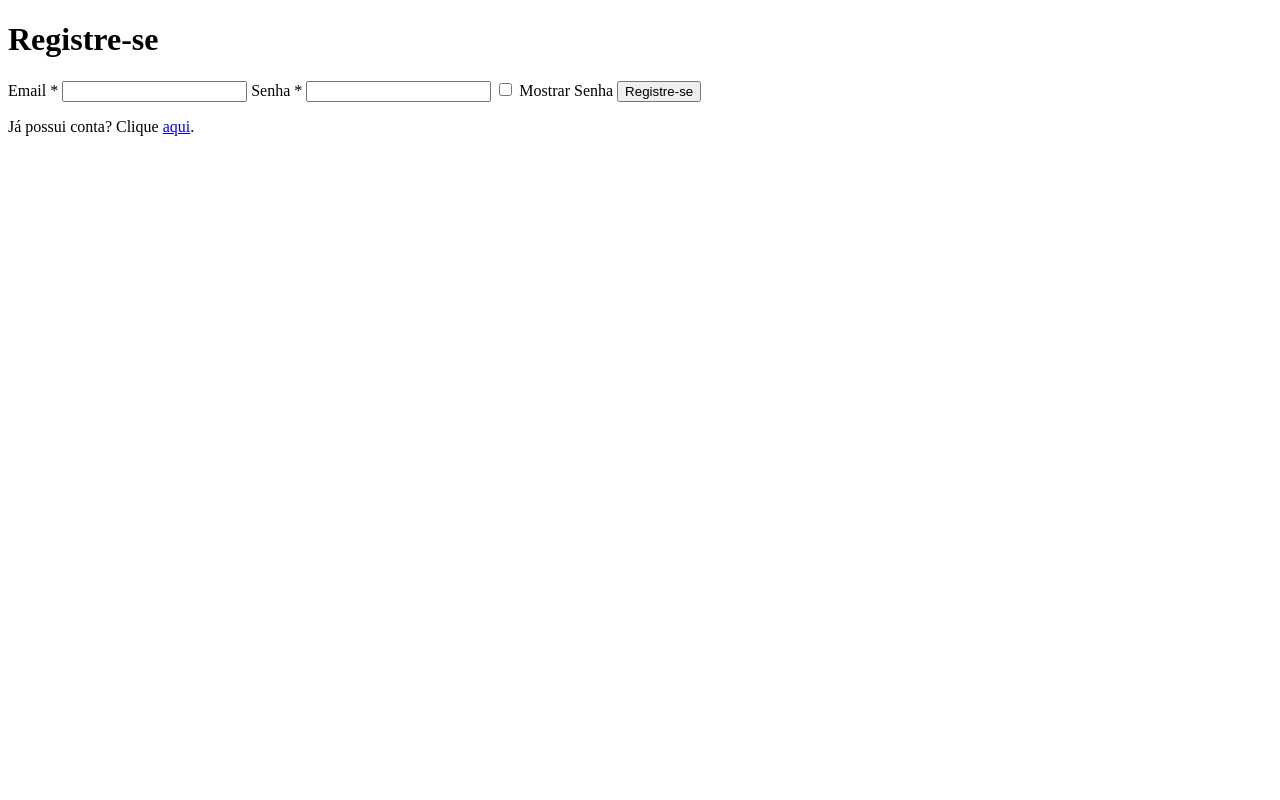
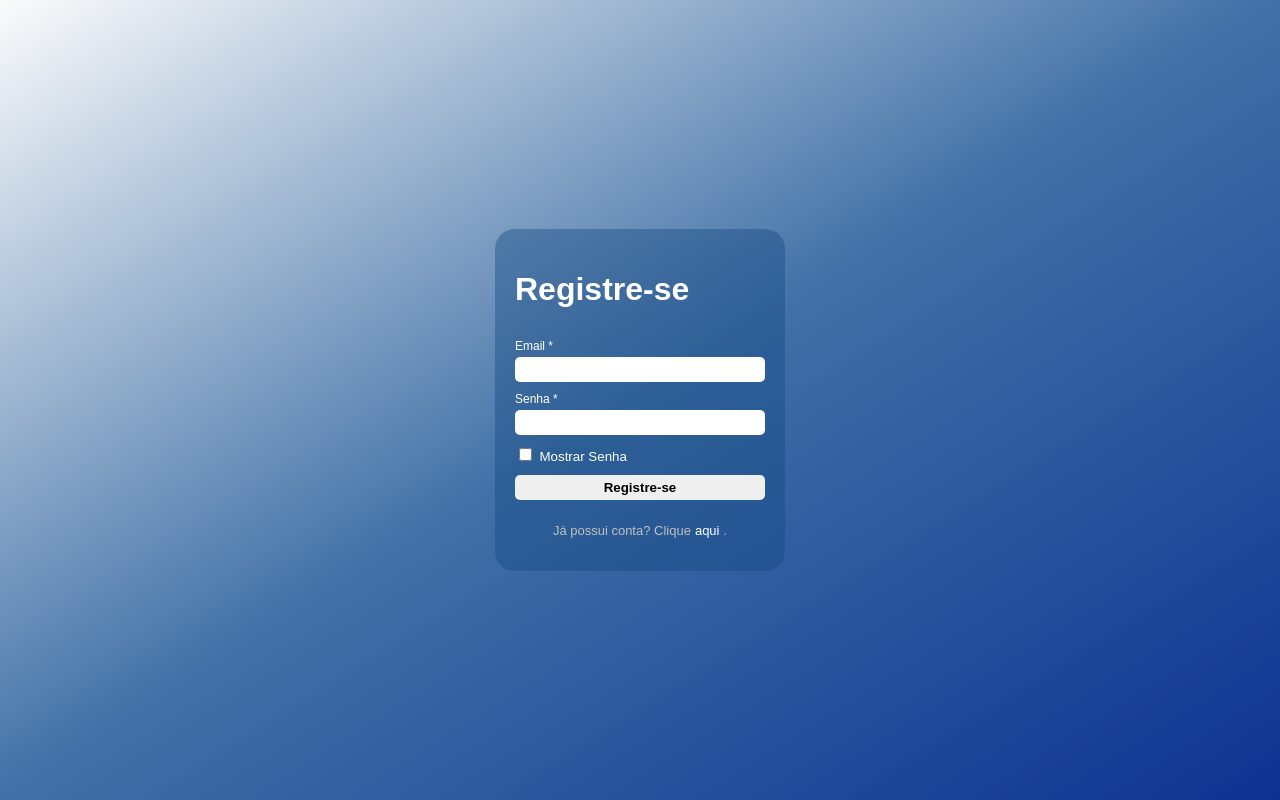
Before and after one commit to alexandrejrdev/get-users, a plain HTML site: page client/src/pages/register.html in a window 1280 px wide. Drawn offline with Linux system fonts and the light colour scheme.

Commit message:
style: adicionar estilos da pagina de register

```diff
--- a/client/src/pages/register.html
+++ b/client/src/pages/register.html
@@ -3,6 +3,7 @@
 <head>
     <meta charset="UTF-8">
     <meta name="viewport" content="width=device-width, initial-scale=1.0">
+    <link rel="stylesheet" href="../styles/register.css">
     <title>Registre-se</title>
 </head>
 
@@ -10,15 +11,23 @@
     <main>
         <form>
             <h1>Registre-se</h1>
+            <div class="email">
                 <label>Email *</label>
                 <input type="email">
+            </div>
+            <div class="senha">
                 <label>Senha *</label>
                 <input type="password">
+            </div>
             <!-- <input type="checkbox"> -->
+            <div class="mostrarsenha">
                 <input type="checkbox" name="" id="">
                 <label id="Label-passowrd">Mostrar Senha</label>
+            </div>
             <button>Registre-se</button>
+            <div class="links">
                 <p>Já possui conta? Clique <a href="login.html">aqui</a>.</p>
+            </div>
         </form>
     </main>
     <script src="../scripts/register.js"></script>
--- /dev/null
+++ b/client/src/styles/register.css
@@ -0,0 +1,109 @@
+body {
+    font-family: Arial, Helvetica, sans-serif;
+    margin: 0; /* para retirar as margens da pagina*/
+    padding: 0; /* para retirar as margens da pagina*/
+}
+
+main {
+    width: 100%;
+    height: 100vh;
+    display: flex;
+    background: linear-gradient(to bottom right, rgb(251, 251, 251), rgb(64, 112, 166), rgb(13, 50, 145));
+    justify-content: center;
+    align-items: center;
+}
+
+form {
+    width: 250px;
+    color: white;
+    display: flex;
+    flex-direction: column;
+    background-color: rgba(20, 73, 129, 0.419);
+    padding: 20px;
+    border-radius: 20px;
+    gap: 10px;
+}
+
+form div label {
+    font-size: 12px;
+    font-weight: 100;
+    color: white;
+}
+
+form .email {
+    display: flex;
+    flex-direction: column;
+}
+
+form .email input {
+    border-radius: 5px;
+    outline: none;
+    border-style: none;
+    padding: 5px;
+    margin-top: 4px;
+}
+
+form .senha {
+    display: flex;
+    flex-direction: column;
+}
+
+form .senha input {
+    border-radius: 5px;
+    outline: none;
+    border-style: none;
+    padding: 5px;
+    margin-top: 4px;
+}
+
+form div .mostrarsenha {
+    display: flex;
+    justify-content: center;
+    align-items: center;
+}
+
+/* form .mostrarsenha input {
+    border-style: none;
+}
+ */
+#Label-passowrd {
+    font-size: smaller;
+}
+
+button {
+    padding: 5px;
+    border-radius: 5px;
+    border-style: none;
+    font-weight: 600;
+    cursor: pointer;
+}
+
+button:hover {
+    background-color: silver;
+    position: relative;
+    top: 2px;
+    transition: all;
+}
+
+body main form .links p {
+    /* background-color: blue; */
+    display: flex;
+    align-items: center;
+    justify-content: center;
+    font-size: small;
+    gap: 4px;
+    color: silver;
+    font-weight: 200;
+}
+
+body main form .links a {
+    color: white;
+    text-decoration: none;
+}
+
+body main form .links a:hover {
+    color: black;
+    cursor: pointer;
+    transition: all;
+    text-decoration: none;
+}
```
Lines whose indentation alone changed are shown as unchanged.
